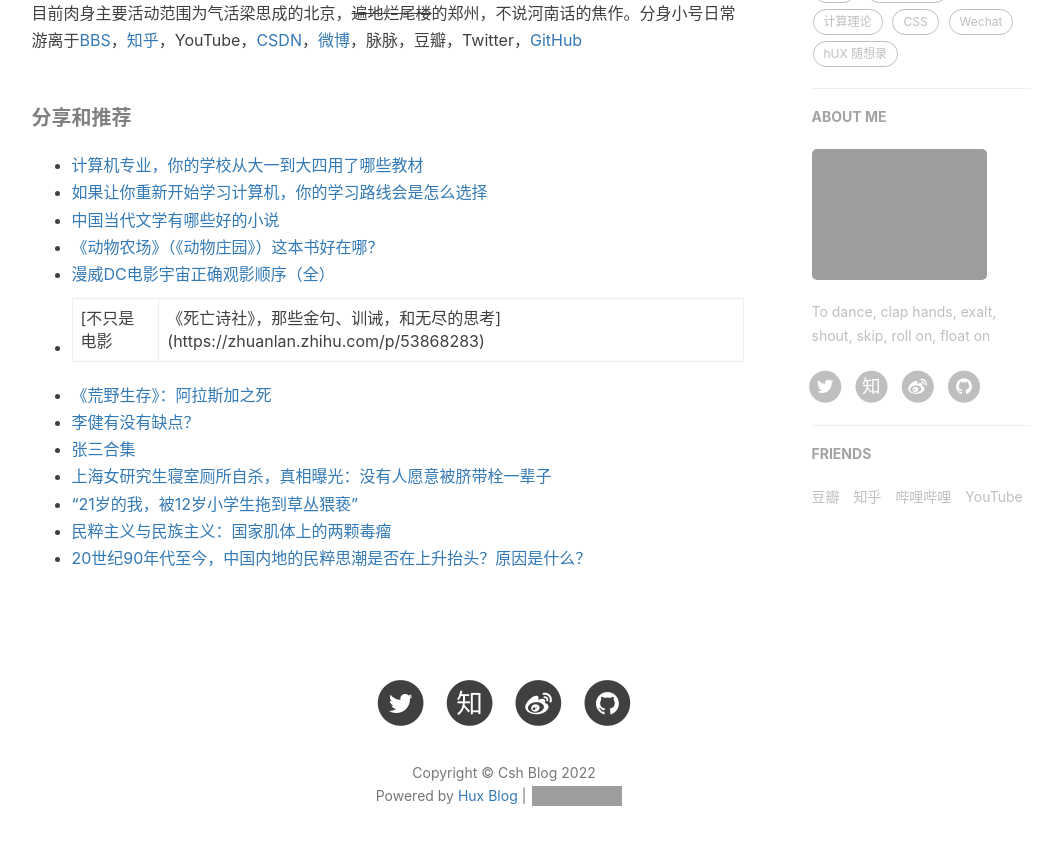
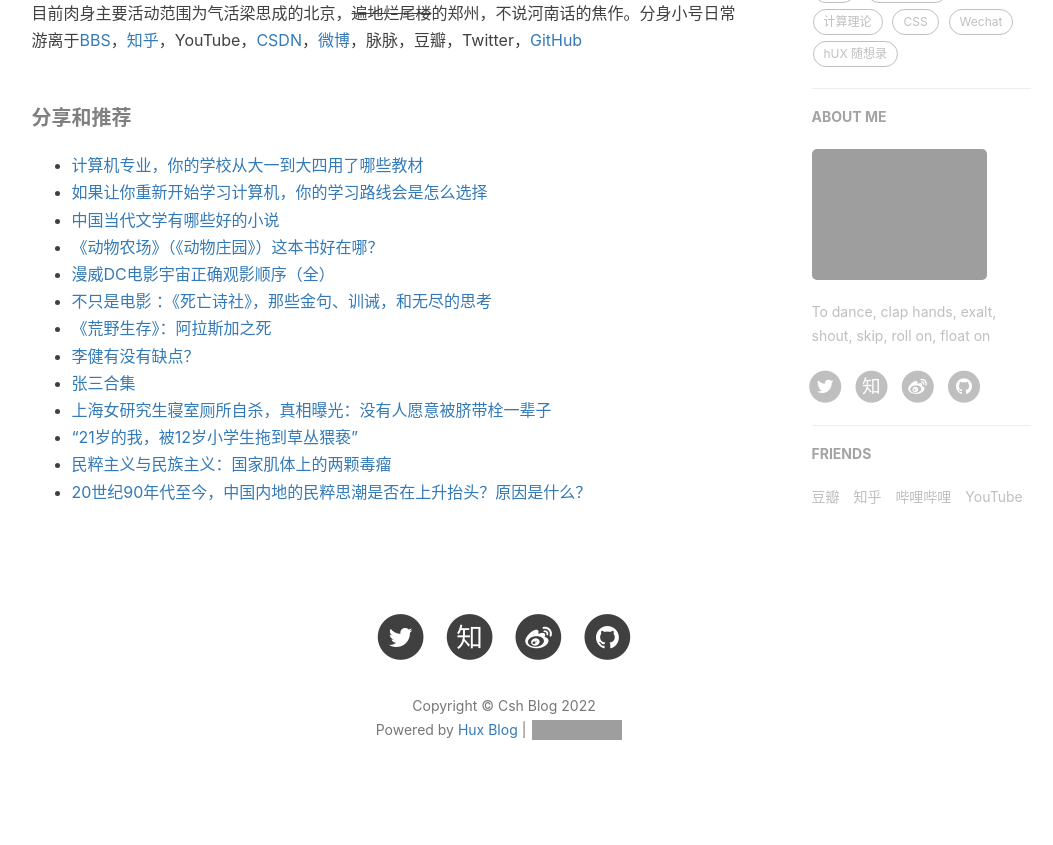
Before and after one commit to Abdullah-Hanafi/Abdullah-Hanafi.github.io, a Jekyll site: the page built from about.html, in a window 1280 px wide and 900 px high, scrolled down 734 px. Shown: the top 845 px of the window, without its empty margins (136-1189 px from the left). Built offline with Jekyll 4.4.1, drawn with Linux system fonts in a browser that asks for light colours; nearby versions of some CDN libraries; comment, search, counter and statistics services are not loaded; grey boxes are pictures that could not be loaded.

Commit message:
不止是电影

```diff
--- a/_includes/about/zh.md
+++ b/_includes/about/zh.md
@@ -13,7 +13,7 @@ Hello，这里是程帅帅帅帅帅帅虎（a.k.a. 程帅），一个夜夜失
 - [中国当代文学有哪些好的小说](https://www.zhihu.com/question/23931133/answer/26615005)
 - [《动物农场》（《动物庄园》）这本书好在哪？](https://www.zhihu.com/question/21452129/answer/417986334)
 - [漫威DC电影宇宙正确观影顺序（全）](https://zhuanlan.zhihu.com/p/61522806)
-- [不只是电影 | 《死亡诗社》，那些金句、训诫，和无尽的思考](https://zhuanlan.zhihu.com/p/53868283)
+- [不只是电影 ：《死亡诗社》，那些金句、训诫，和无尽的思考](https://zhuanlan.zhihu.com/p/53868283)
 - [《荒野生存》：阿拉斯加之死](https://zhuanlan.zhihu.com/p/33025356)
 - [李健有没有缺点？](https://www.zhihu.com/question/267157959/answer/359530933)
 - [张三合集](https://www.bilibili.com/video/BV1dj411f7vb?spm_id_from=333.337.search-card.all.click&vd_source=5925754a94875c62f1e28b2f569cd1ef)
```
